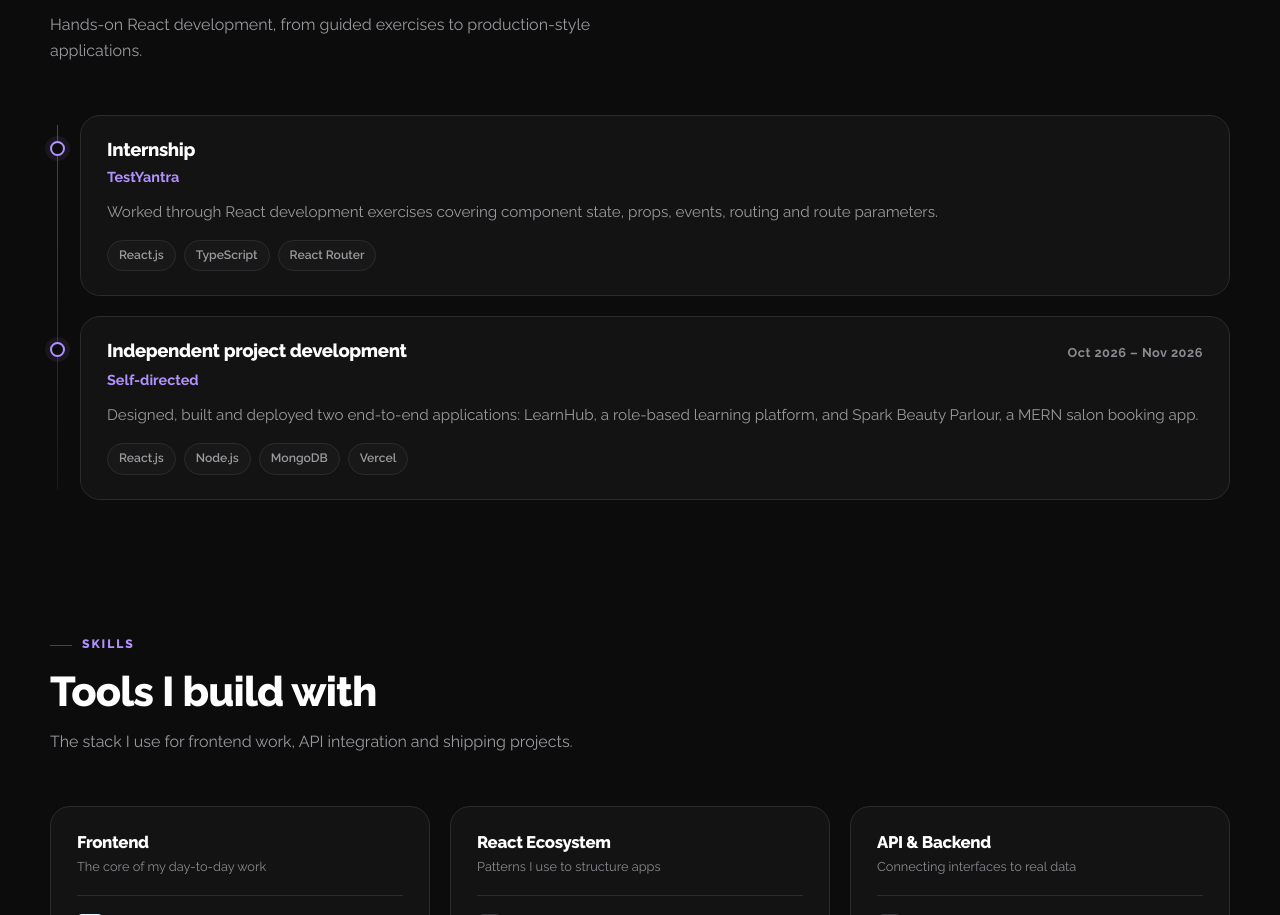
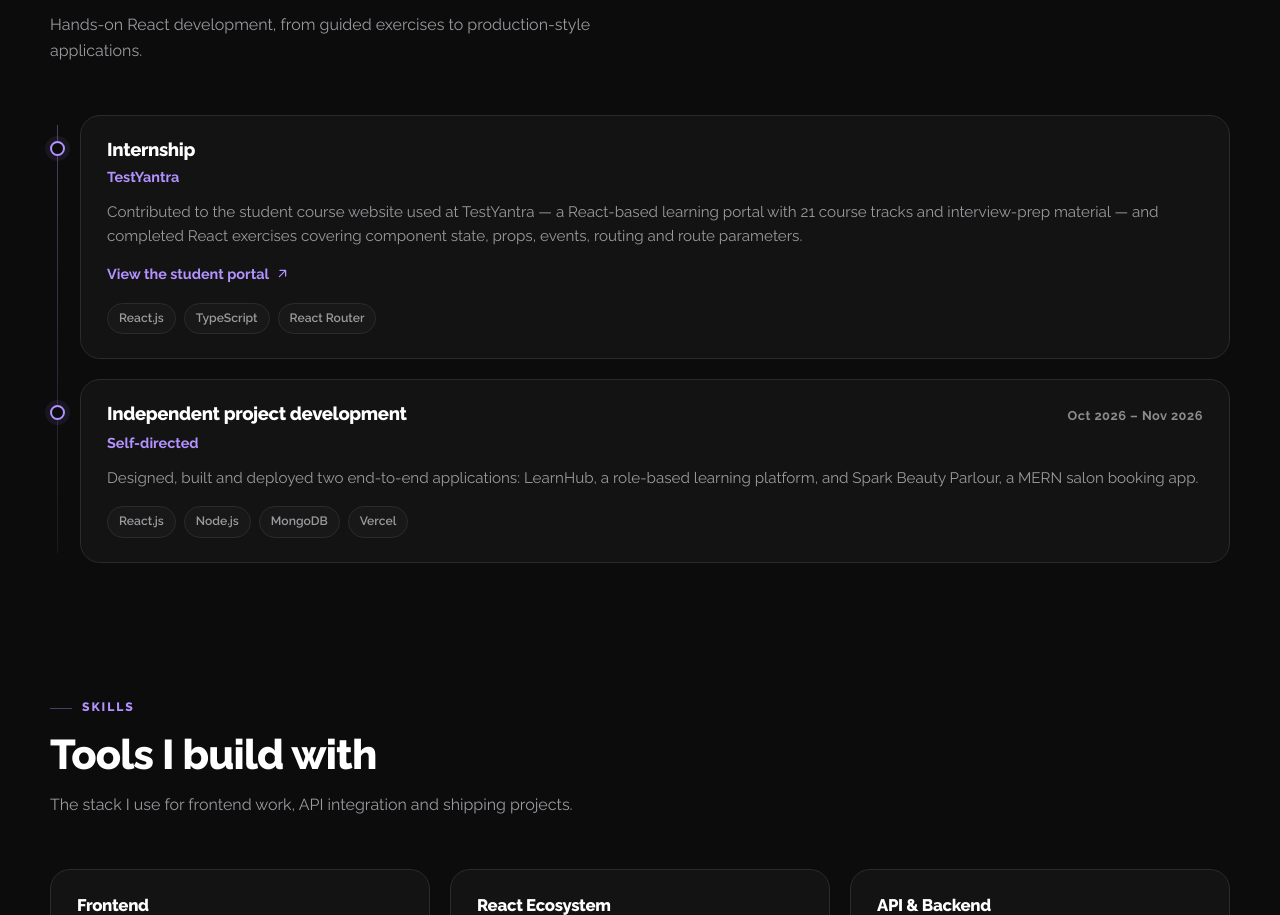
Before and after one commit to sk2003-sk/sashank-portfolio, a React (Vite) app: page / in a window 1280 px wide. Shown: the part 987-1902 px from the top of the page. Built offline with nearby package versions, Linux system fonts and the light colour scheme.

Commit message:
Add TestYantra student portal contribution and project link
Document work on the student course website used at TestYantra, with a verified link to the live portal.

```diff
--- a/src/components/Experience.jsx
+++ b/src/components/Experience.jsx
@@ -1,4 +1,5 @@
 import { experience } from "../data/experience";
+import { ArrowUpRightIcon } from "./Icons";
 import Reveal from "./Reveal";
 import SectionHeader from "./SectionHeader";
 
@@ -34,6 +35,18 @@ function Experience() {
               <p className="timeline-company">{item.company}</p>
               <p className="timeline-desc">{item.description}</p>
 
+              {item.link ? (
+                <a
+                  className="timeline-link"
+                  href={item.link.href}
+                  target="_blank"
+                  rel="noopener noreferrer"
+                >
+                  {item.link.label}
+                  <ArrowUpRightIcon size={15} />
+                </a>
+              ) : null}
+
               <ul className="tag-list" aria-label="Technologies">
                 {item.tags.map((tag) => (
                   <li key={tag}>{tag}</li>
--- a/src/data/experience.js
+++ b/src/data/experience.js
@@ -4,7 +4,11 @@ export const experience = [
     company: "TestYantra",
     period: "",
     description:
-      "Worked through React development exercises covering component state, props, events, routing and route parameters.",
+      "Contributed to the student course website used at TestYantra — a React-based learning portal with 21 course tracks and interview-prep material — and completed React exercises covering component state, props, events, routing and route parameters.",
+    link: {
+      label: "View the student portal",
+      href: "https://frontend-interview-chi.vercel.app/",
+    },
     tags: ["React.js", "TypeScript", "React Router"],
   },
   {
--- a/src/index.css
+++ b/src/index.css
@@ -645,6 +645,25 @@ h3 {
   margin-top: 12px;
   color: var(--text-muted);
   font-size: 0.95rem;
+}
+
+.timeline-link {
+  display: inline-flex;
+  align-items: center;
+  gap: 6px;
+  margin-top: 14px;
+  color: var(--accent);
+  font-size: 0.9rem;
+  font-weight: 700;
+}
+
+.timeline-link svg {
+  transition: transform 0.2s var(--ease);
+}
+
+.timeline-link:hover svg,
+.timeline-link:focus-visible svg {
+  transform: translate(2px, -2px);
 }
 
 .tag-list {
```
